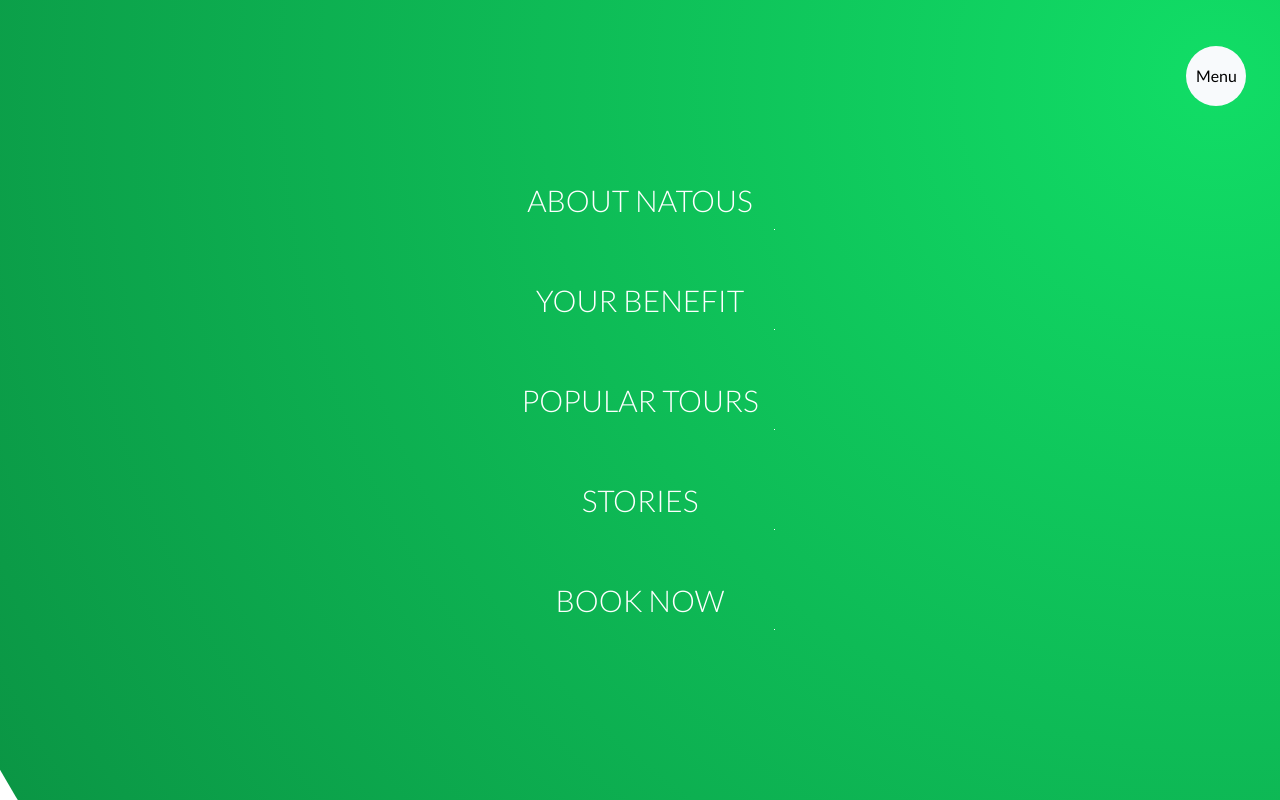
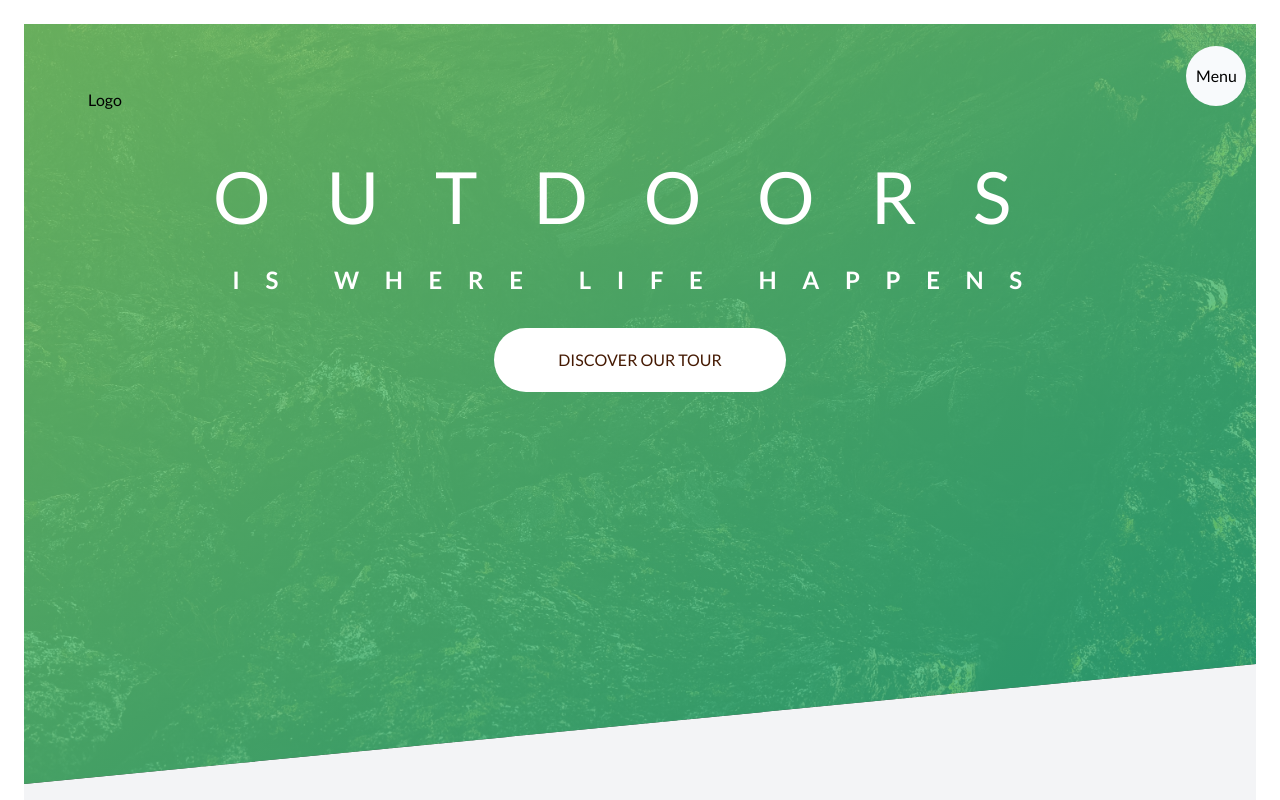
Before and after one commit to OmBharti999/pro, a Next.js app: page / in a window 1280 px wide. Shown: the top 800 px of the page. Built offline with nearby package versions, Linux system fonts and the light colour scheme.

Commit message:
navigation complete

```diff
--- a/app/_component/navigation/Navigation.tsx
+++ b/app/_component/navigation/Navigation.tsx
@@ -2,11 +2,11 @@
 
 export const Navigation = () => {
   return (
-    <div className="fixed right-5 z-50">
-      <div className="nav-button flex-center">
-        <input type="checkbox" id="nav-input" />
-        <label htmlFor="nav-input">Menu</label>
-      </div>
+    <div className="nav-container">
+      <input type="checkbox" id="nav-input" />
+      <label htmlFor="nav-input" className="nav-button flex-center">
+        Menu
+      </label>
       <div className="nav-bg-circular"></div>
       <nav className="nav-expand flex-center ">
         <ol>
--- a/app/_component/navigation/index.css
+++ b/app/_component/navigation/index.css
@@ -1,22 +1,39 @@
+.nav-container {
+  @apply fixed right-0 z-50;
+}
 .nav-bg-circular {
   background-image: radial-gradient(rgb(17, 221, 102), rgb(8, 121, 55));
   @apply w-14 h-14 rounded-full fixed top-12 right-9 z-40;
-  transform: scale(50);
+  /* transform: scale(50); */
+  transition: all 0.4s;
 }
 
 .nav-button {
-  @apply w-[3.75rem] h-[3.75rem] rounded-full bg-slate-50 fixed top-[2.9rem] right-[2.1rem] z-50;
+  @apply w-[3.75rem] h-[3.75rem] rounded-full bg-slate-50 fixed top-[2.9rem] right-[2.1rem] z-[500];
 }
-.nav-button input {
+input#nav-input {
   display: none;
 }
 
+/* .nav-button label {
+  @apply z-[100];
+} */
+
 .nav-expand {
-  @apply w-screen h-screen fixed top-0 left-0 z-[60] text-center text-3xl font-light text-white uppercase;
+  @apply w-0 h-screen fixed top-0 right-0 z-[60] text-center text-3xl font-light text-white uppercase overflow-hidden;
+  transition: all 0.3s;
+  /* opacity-0 hidden; */
+}
+input#nav-input:checked ~ .nav-bg-circular {
+  transform: scale(50);
+}
+input#nav-input:checked ~ .nav-expand {
+  /* transform: scale(37.5); */
+  @apply w-full opacity-100;
 }
 
 .nav-expand ol {
-  @apply space-y-10;
+  @apply space-y-5;
 }
 .nav-expand ol li {
   background-image: linear-gradient(
@@ -32,5 +49,5 @@
 
 .nav-expand ol li:hover {
   background-position: 100%;
-  @apply text-green-600
+  @apply text-green-600 translate-x-3;
 }
```
